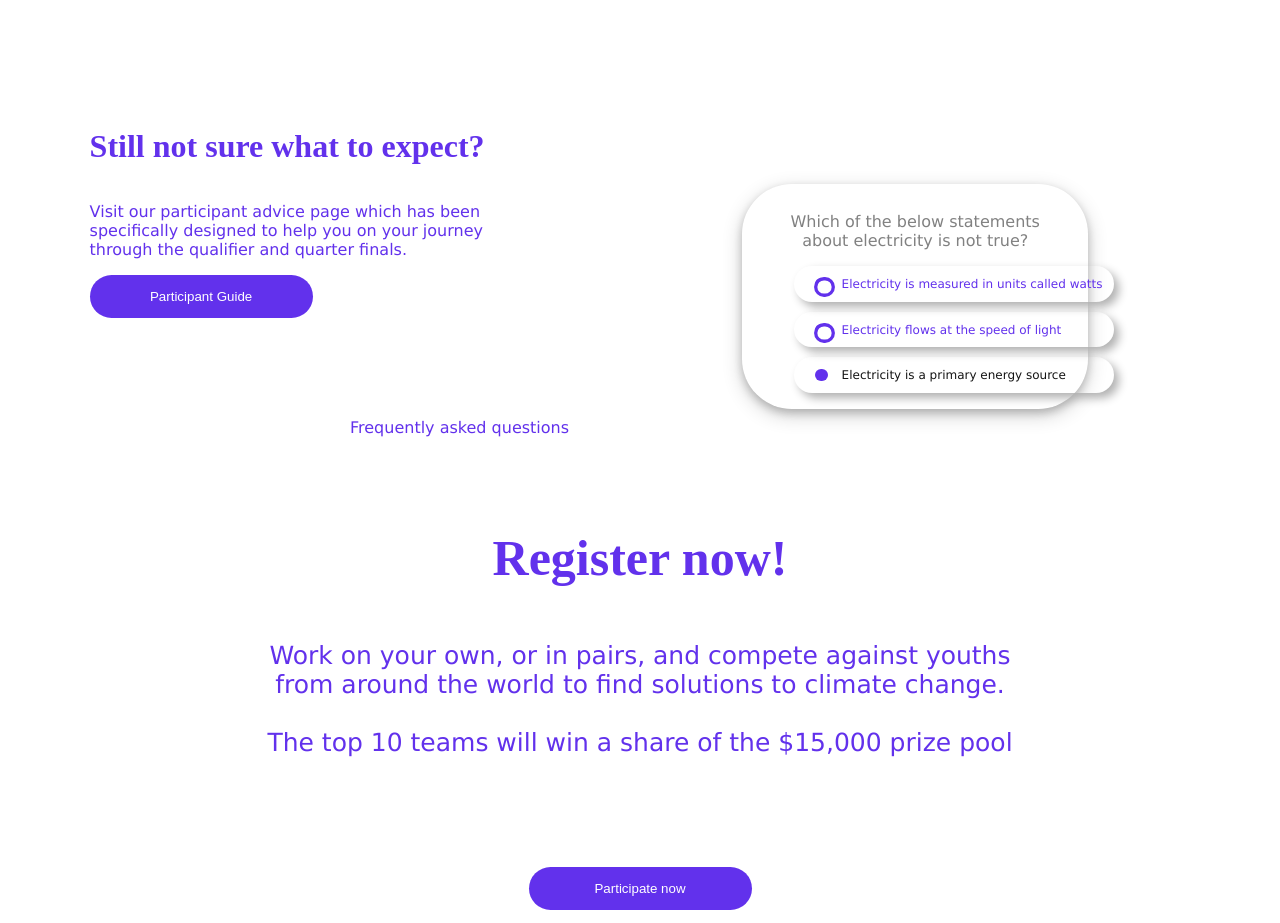
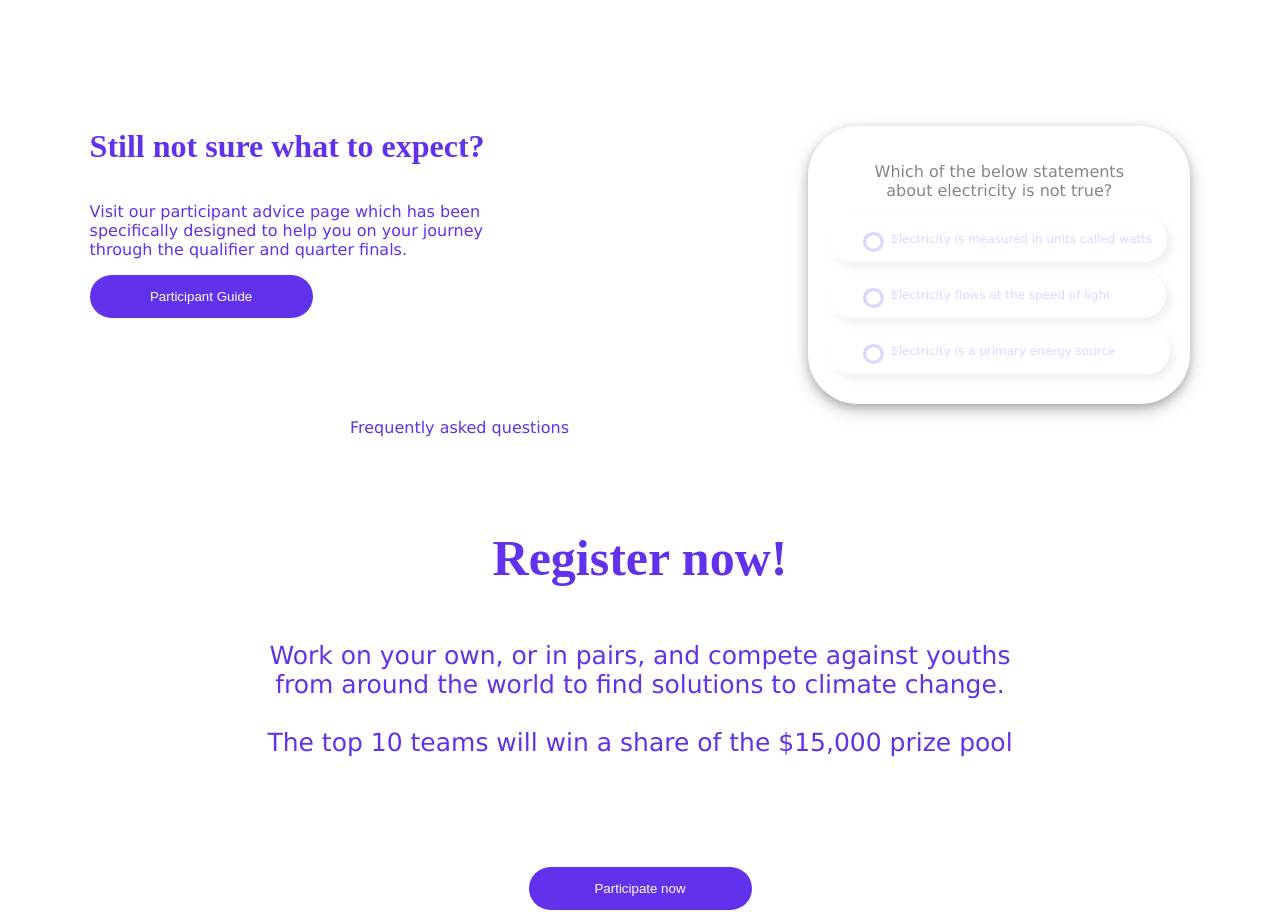
Before and after one commit to mrobeidat/climate-science-task, a Next.js app: page / in a window 1280 px wide. Shown: the part 4520-5443 px from the top of the page. Built offline with nearby package versions, Linux system fonts and the light colour scheme.

Commit message:
add load screen

```diff
--- a/components/Frame13.tsx
+++ b/components/Frame13.tsx
@@ -3,21 +3,24 @@ import { useEffect, useState } from "react";
 export default function Frame13() {
     const [checked, setChecked] = useState(false);
     useEffect(() => {
-        setInterval(() => {
+        const int: any = setInterval(() => {
             setChecked(!checked);
-
-        }, 5000);
-
+            console.log(checked);
+        }, 8000);
+        return () => {
+            clearInterval(int);
+        }
     });
 
     return (
         <>
-            <div id="frame13" className="container">
-                <div className={!checked ? "innerDiv" : "inner"}>
-                    <p>
-                        Which of the below statements
+            <div className="frame">
+                <div className="container">
+                    <p>Which of the below statements
                         <br /> about electricity is not true?
                     </p>
+                    <div className={!checked ? "innerDiv" : "inner"}>
+
                         <div className="choices">
                             <label className="rad-label">
                                 <input type="radio" className="rad-input" name="rad" />
@@ -50,6 +53,7 @@ export default function Frame13() {
                         </div>
                     </div>
                 </div>
+            </div>
         </>
     );
 }
--- a/package.json
+++ b/package.json
@@ -12,7 +12,8 @@
     "next": "12.1.0",
     "node-sass": "^7.0.1",
     "react": "17.0.2",
-    "react-dom": "17.0.2"
+    "react-dom": "17.0.2",
+    "react-spinners": "^0.11.0"
   },
   "devDependencies": {
     "@types/node": "17.0.21",
--- a/pages/_app.tsx
+++ b/pages/_app.tsx
@@ -1,17 +1,53 @@
-import '../styles/globals.css'
-import '../styles/scss/styles.scss'
+import "../styles/globals.css";
+import "../styles/scss/styles.scss";
 
-import type { AppProps } from 'next/app'
-import Header from '../components/Header'
-import Footer from '../components/Footer'
-import Frame13 from '../components/Frame13'
+import type { AppProps } from "next/app";
+import Header from "../components/Header";
+import Footer from "../components/Footer";
+
+import { useEffect, useState } from "react";
+import HashLoader from "react-spinners/HashLoader";
+import { css } from "@emotion/react";
+
+
+
 
 export default function MyApp({ Component, pageProps }: AppProps) {
+
+  const override = css`
+    display: flex;
+    justify-content: center;
+    align-items: center;
+    text-align: center;
+    width: 100%;
+    height: 100vh;
+`;
+  const [loading, setLoading] = useState(false);
+  useEffect(() => {
+    setLoading(true);
+    setTimeout(() => {
+      setLoading(false);
+    }, 3000);
+  }, []);
+
   return (
     <>
-      <Header />
-      <Component {...pageProps} />
-      <Footer />
+
+      {loading ? (
+        <HashLoader
+        css={override}
+        color={"#3650D7"}
+        loading={loading}
+        size={150} />
+      ) : (
+
+        <div>
+          <Header />
+          <Component {...pageProps} />
+          <Footer />
+        </div>
+      )}
+
     </>
-  )
+  );
 }
--- a/pages/index.tsx
+++ b/pages/index.tsx
@@ -81,7 +81,7 @@ const Home: NextPage = () => {
 
       <div className='guide-div'>
         <h1>Still not sure what to expect?</h1>
-        <p>Visit our participant advice page which has been <br /> specifically designed to help you on your journey <br /> through the qualifier and quarter finals.</p>
+        <p className='original-text'>Visit our participant advice page which has been <br /> specifically designed to help you on your journey <br /> through the qualifier and quarter finals.</p>
 
         <button>Participant Guide</button>
       </div>
--- a/styles/scss/_frame13.scss
+++ b/styles/scss/_frame13.scss
@@ -1,42 +1,73 @@
-#frame13 {
+$MainFont:Verdana, Geneva, Tahoma, sans-serif;
+$Shadow:0 4px 8px 0 rgba(0, 0, 0, 0.2),
+0 6px 20px 0 rgba(0, 0, 0, 0.19);
+
+
+
+.container {
+    p {
+        font-family:$MainFont;
+        color: #818181;
+        text-align: center;
+        animation: pmove 3s alternate ease-in-out;
+        -webkit-animation: pmove 3s alternate ease-in-out;
+      }
+    flex-direction: column;
+    align-items: center;
+    width: fit-content;
+    padding: 20px;
+    box-shadow:$Shadow;
+    border-radius: 50px;
     float: right;
-  margin-top: -10.5%;
-  margin-right: 15%;
-  p {
-      color: #818181;
-  }
-}
-.container {
-  margin-top: -7%;
-  height: 200px;
-  box-shadow: 0 4px 8px 0 rgba(0, 0, 0, 0.2),
-      0 6px 20px 0 rgba(0, 0, 0, 0.19);
-  width: 25%;
-  border-radius: 50px;
-  text-align: center;
-  padding: 1%;
+    margin-top: -15%;
+    margin-right: 7%;
+
+
 .rad-label {
-      width: 320px;
-      height: 35.44px;
+  font-family: $MainFont;
   display: flex;
   align-items: center;
+  justify-content: center;
+  text-align: center;
+  width: fit-content;
+  padding: 15px 15px 15px 15px;
+  height: fit-content;
   border-radius: 100px;
   margin: 10px 0;
   cursor: pointer;
-
-      margin-left: 12%;
   -moz-box-shadow: 5px 5px 10px rgb(177, 177, 177);
   -webkit-box-shadow: 5px 5px 10px rgb(177, 177, 177);
   box-shadow: 5px 5px 10px rgb(177, 177, 177);
+      &:nth-child(1) {
+        animation: labelmove 1.5s alternate ease-in;
+        -webkit-animation: labelmove 1.5s alternate ease-in;
+      }
+      &:nth-child(2) {
+        animation: labelmove 2s alternate ease-in;
+        -webkit-animation: labelmove 2s alternate ease-in;
+        padding: 15px 55px 15px 15px;
+      }
+      &:nth-child(3) {
+        animation: labelmove 2.5s alternate ease-in;
+        -webkit-animation: labelmove 2.5s alternate ease-in;
+        padding: 15px 55px 15px 15px;
       }
 
-  .rad-label:hover,
-  .rad-label:focus-within {
+  &:hover,
+  &:focus-within {
       background: rgba(0, 0, 0, 0.082);
   }
 
-  .rad-input {
+  input{
     opacity: 0;
+
+    &:checked + &::before {
+      transform: scale(0);
+    }
+
+    &:checked ~ .rad-text {
+      color: hsl(0, 0%, 8%);
+    }
   }
 
   .rad-design {
@@ -45,8 +76,8 @@
     border-radius: 100px;
     background: #6231ec;
     position: relative;
-  }
-  .rad-design::before {
+
+        &::before {
           content: "";
           display: inline-block;
           width: inherit;
@@ -61,35 +92,61 @@
     .rad-input:checked + .rad-design::before {
     transform: scale(0);
    }
+
    .rad-text {
+    font-family: Verdana, Geneva, Tahoma, sans-serif;
     color: #6231ec;
-  margin-left: 14px;
+    margin: 0 0 0 14px;
     font-size: 12px;
     font-weight: 100;
     transition: 0.3s;
-  font-family: Verdana, Geneva, Tahoma, sans-serif;
   }
-.rad-input:checked ~ .rad-text {
-  color: hsl(0, 0%, 8%);
 }
 
-
 .innerDiv {
-  animation: mymove 8s infinite ease-in-out;
-  -webkit-animation: mymove 8s infinite ease-in-out;
+  animation: mymove 8s alternate ease-in-out;
+  -webkit-animation: mymove 8s alternate ease-in-out;
 
 }
-@keyframes mymove {
+@keyframes pmove {
 from {
-      opacity: 0;
+    opacity: 0.3;
 }
 to {
-      opacity: 0.5;
+    opacity: 0.8;
 }
 to {
     opacity: 1;
 }
 }
+@-webkit-keyframes pmove {
+from {
+    opacity: 0.5;
+}
+to {
+    opacity: 0.7;
+}
+to {
+    opacity: 1;
+}
+}
+
+@keyframes mymove {
+from {
+  opacity: 0;
+
+}
+to {
+
+    opacity: 0.5;
+}
+to {
+
+  opacity: 1;
+}
+
+}
+
 @-webkit-keyframes mymove {
 from {
     opacity: 0;
@@ -101,3 +158,37 @@
     opacity: 1;
 }
 }
+@-webkit-keyframes labelmove {
+from {
+  opacity: 0;
+  transform: translateY(150px);
+}
+to {
+   transform: translateY(75px);
+    opacity: 7;
+}
+to {
+  transform: translateY(0);
+  opacity: 1;
+}
+}
+
+
+@keyframes labelmove {
+from {
+  opacity: 2;
+  transform: translateY(150px);
+}
+to {
+   transform: translateY(75px);
+    opacity: 3;
+}
+to {
+  transform: translateY(0);
+  opacity: 4;
+}
+}
+
+
+
+}
--- a/styles/scss/_index.scss
+++ b/styles/scss/_index.scss
@@ -126,6 +126,9 @@
     text-align: left;
     margin-top: 7%;
     margin-left: 7%;
+    p{
+      color: #6231EC;
+    }
 }
 
 .FAQ{
```
Also changed, not shown: styles/globals.css (+11 -0 lines), 1 other file (tests, documents, lock files or other folders). Lines whose indentation alone changed are shown as unchanged.
